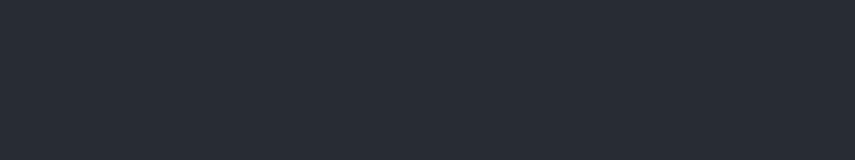
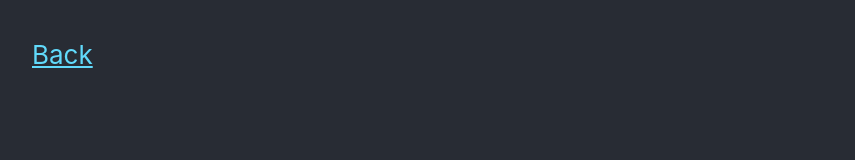
Before and after one commit to jazzpeh/react-redux-starter, a React app: page /counter/state in a window 1280 px wide. Shown: the top 160 px of the page, without its empty margins (32-887 px from the left). Built offline with nearby package versions, Linux system fonts and the light colour scheme.

Commit message:
Updated CounterState

```diff
--- a/src/pages/CounterState/CounterState.jsx
+++ b/src/pages/CounterState/CounterState.jsx
@@ -1,5 +1,16 @@
 import React, { PureComponent } from 'react';
+import styled from 'styled-components';
+import { NavLink } from 'react-router-dom';
 import Counter from '../../components/Counter';
+
+const Link = styled(NavLink)`
+  color: #61dafb;
+  font-size: calc(10px + 2vmin);
+  left: 5%;
+  margin-bottom: 20px;
+  position: fixed;
+  top: 5%;
+`;
 
 class CounterState extends PureComponent {
   constructor() {
@@ -13,12 +24,17 @@ class CounterState extends PureComponent {
     const { counter } = this.state;
 
     return (
+      <>
+        <Link to="/" data-testid="home">
+          Back
+        </Link>
         <Counter
           data-testid="counter"
           onClickIncrement={() => this.setState({ counter: counter + 1 })}
           onClickDecrement={() => this.setState({ counter: counter - 1 })}
           counter={counter}
         />
+      </>
     );
   }
 }
```
Also changed, not shown: 1 other file (tests, documents, lock files or other folders). Lines whose indentation alone changed are shown as unchanged.
